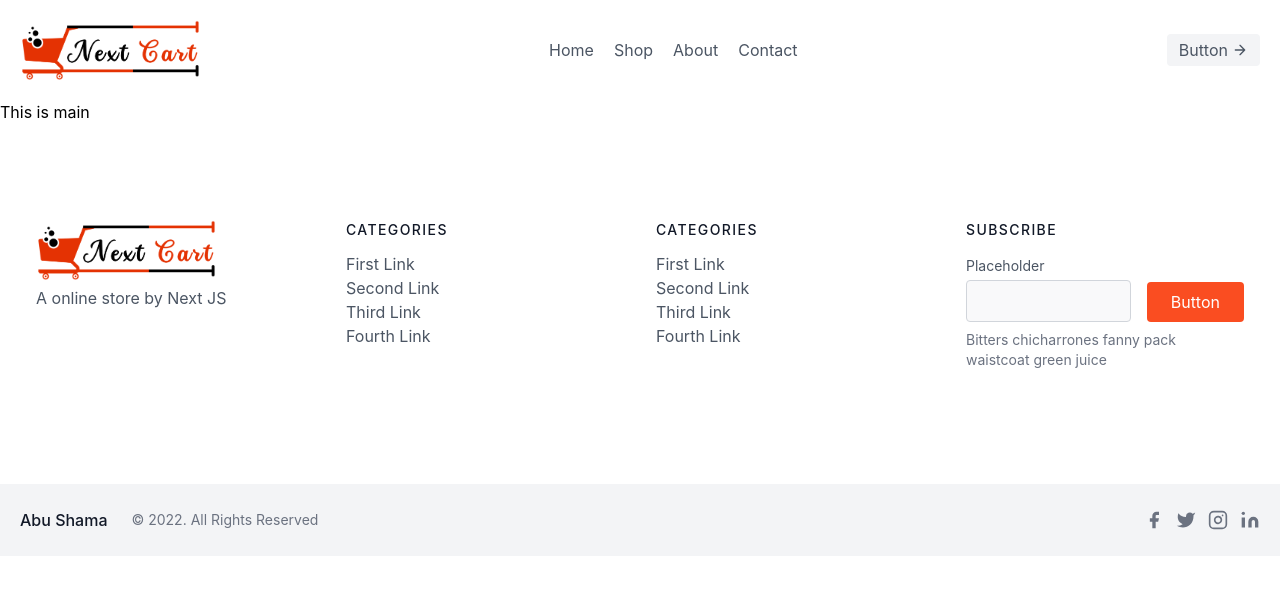
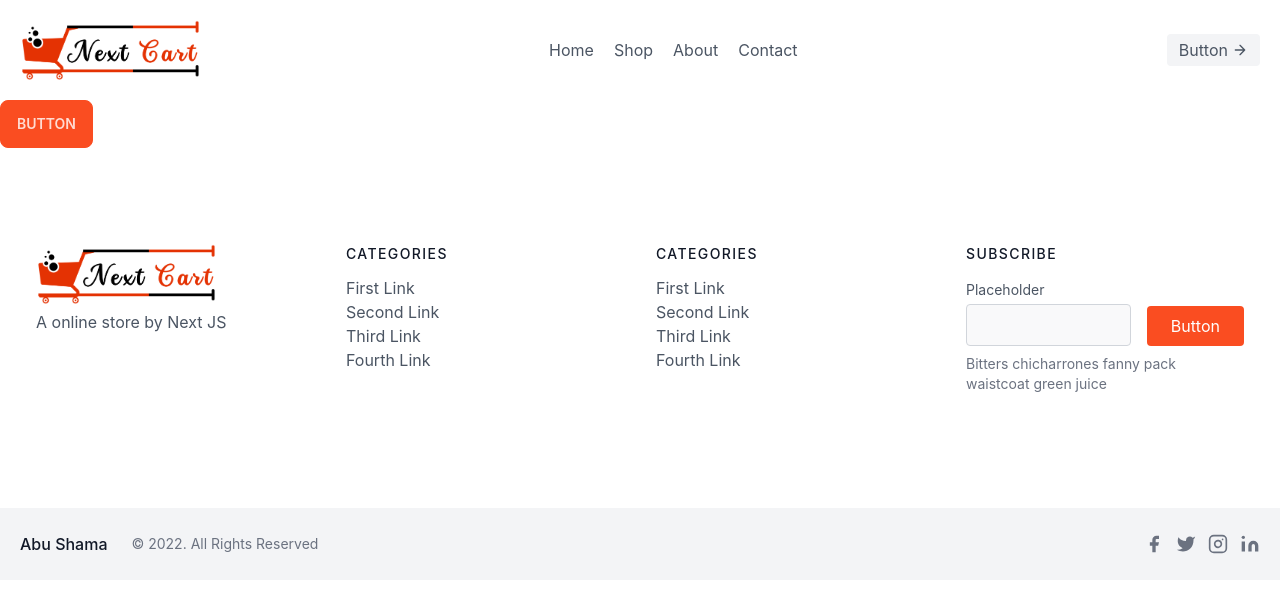
Before and after one commit to ASSiddik01/NextCart, a Next.js app: page / in a window 1280 px wide. Shown: the top 592 px of the page. Built offline with nearby package versions, Linux system fonts and the light colour scheme.

Commit message:
Add daisyUI

```diff
--- /dev/null
+++ b/components/Banner.js
@@ -0,0 +1,14 @@
+import React from "react";
+
+import banner1 from "../images/banner/banner_1.jpg";
+import banner2 from "../images/banner/banner_2.jpg";
+
+const Banner = () => {
+  return (
+    <div>
+      <button className="btn btn-primary">Button</button>
+    </div>
+  );
+};
+
+export default Banner;
--- a/package.json
+++ b/package.json
@@ -9,6 +9,7 @@
     "lint": "next lint"
   },
   "dependencies": {
+    "daisyui": "^2.20.0",
     "next": "12.2.3",
     "react": "18.2.0",
     "react-dom": "18.2.0"
--- a/pages/index.js
+++ b/pages/index.js
@@ -1,9 +1,11 @@
 import Head from "next/head";
+import Banner from "../components/Banner";
 
 export default function Home() {
   return (
     <div>
       <Head>
+        <html data-theme="cupcake"></html>
         <title>NextCart | A online store by Next JS</title>
         <meta
           name="description"
@@ -13,7 +15,9 @@ export default function Home() {
       </Head>
 
       <main className="">
-        <h2>This is main</h2>
+        <section id="banner">
+          <Banner />
+        </section>
       </main>
     </div>
   );
--- a/tailwind.config.js
+++ b/tailwind.config.js
@@ -4,8 +4,22 @@ module.exports = {
     "./pages/**/*.{js,ts,jsx,tsx}",
     "./components/**/*.{js,ts,jsx,tsx}",
   ],
-  theme: {
-    extend: {},
+  daisyui: {
+    themes: [
+      {
+        mytheme: {
+          primary: "#fa4d21",
+          secondary: "#e43002",
+          accent: "#6b7280",
+          neutral: "#333333",
+          "base-100": "#FFFFFF",
+          info: "#3ABFF8",
+          success: "#36D399",
+          warning: "#FBBD23",
+          error: "#F87272",
+        },
+      },
+    ],
   },
-  plugins: [],
-}
+  plugins: [require("daisyui")],
+};
```
Also changed, not shown: 2 other files (tests, documents, lock files or other folders).
